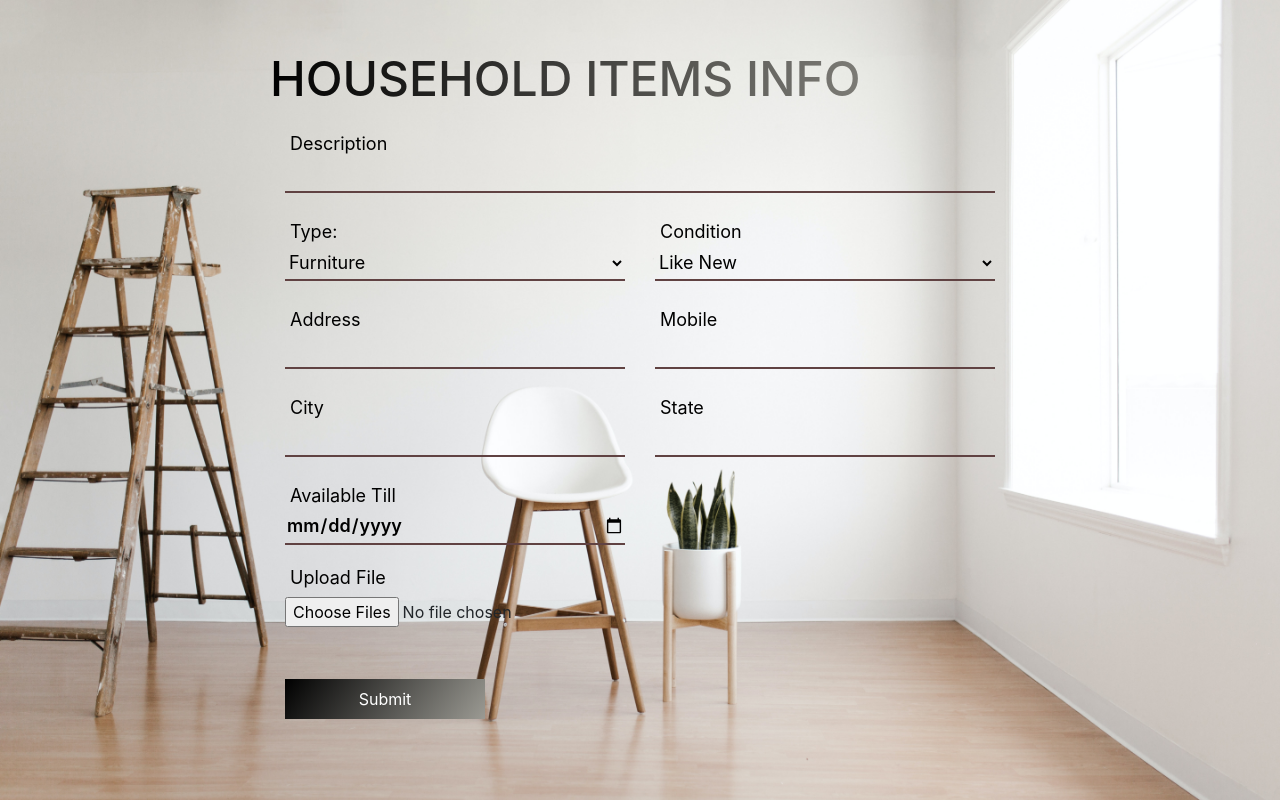
After one commit to nikhilchaudhary0126/goodshare, a Django app: template giveaway/templates/householdItemsPost.html in a window 1280 px wide. The commit adds this page. Run offline with Django 3.2, Linux system fonts and the light colour scheme; the template is opened without the code that fills it, so the values that code supplies are empty; some libraries are stand-ins or nearby versions.

Commit message:
added items

```diff
--- /dev/null
+++ b/giveaway/static/css/itemspost-css.css
@@ -0,0 +1,82 @@
+body{
+    background:url('../imgs/items-bg.jpg');
+    background-size:cover;
+}
+
+.items_info{
+    max-width: 800px;
+    margin: 25px auto;
+    position: relative;
+    box-shadow: 0 0px 0px 0px rgba(0,0,0,0.8);
+    padding: 30px;
+
+}
+.items_info .title{
+    text_transform: uppercase;
+    text_align: center;
+    letter_spacing : 3px;
+    font-size: 3em;
+    line-height: 48px;
+    padding-bottom: 20px;
+    color : #000000;
+    background: linear-gradient(to right, #000000 0%, #9B9A93 100%);
+    -webkit-background-clip: text;
+    -webkit-text-fill-color: transparent;
+}
+.upload-form .form-field{
+    position: relative;
+    margin: 26px 0;
+}
+
+.upload-form .input-text{
+    display: block;
+    background:transparent;
+    width: 100%;
+    height: 36px;
+    border-width: 0 0 2px 0;
+    border-color: #604242;
+    font-size: 18px;
+    line-height: 26px;
+    font-weight:600;
+}
+
+.upload-form .input-text:focus{
+    outline: none;
+}
+
+.upload-form .label{
+    position: absolute;
+    left: 20px;
+    bottom: 11px;
+    font-size: 18px;
+    line-height: 60px;
+    font-weight: 400;
+    color: #000000;
+    cursor: text;
+    transition: transform 0.2s ease-in-out;
+}
+
+.upload-form .dropdown{
+    display: block;
+    width: 100%;
+    height: 36px;
+    background:transparent;
+    color: #000000;
+    border-width: 0 0 2px 0;
+    border-color: #604242;
+    font-size: 18px;
+    font-weight:400;
+}
+
+.upload-form .submit-btn{
+    display: inline-block;
+    background-image: linear-gradient(125deg,#000000,#9B9A93);
+    color: #fff;
+    text_transform: uppercase;
+    letter_spacing:2px;
+    font-size: 16px;
+    padding: 8px 16px;
+    border: none;
+    width: 200px;
+    cursor:pointer;
+}
--- /dev/null
+++ b/giveaway/templates/householdItemsPost.html
@@ -0,0 +1,88 @@
+<!DOCTYPE html>
+<html>
+{% load static %}
+<head>
+    <title>Items Post</title>
+    <link href="https://stackpath.bootstrapcdn.com/bootstrap/4.4.1/css/bootstrap.min.css" rel="stylesheet">
+    <link rel="stylesheet" type="text/css" href="{%  static 'css/itemspost-css.css'  %}">
+</head>
+<body>
+<section class="items_info">
+    <h1 class ="title">HOUSEHOLD ITEMS INFO</h1>
+        <div class="container">
+            {% if messages %}
+                {% for message in messages %}
+                <div class="alert alert-warning alert-dismissible fade show" role="alert">
+                    {{message}}
+                </div>
+                {% endfor %}
+            {% endif %}
+
+        <form method="POST" enctype="multipart/form-data">
+            {% csrf_token %}
+            <div class="upload-form row">
+                <div class ="form-field col-lg-12">
+                    <input id="description" class="input-text" type="text" name="description" value="{{ description }}">
+                    <label for ="description" class="label">Description</label>
+                </div>
+
+                <div class ="form-field col-lg-6">
+                    <select name="type" class="dropdown" id="type" >
+                        <option value="Furniture">Furniture</option>
+                        <option value="Tools">Tools</option>
+                        <option value="Appliances">Appliances</option>
+                        <option value="Other">Other</option>
+                    </select>
+                    <label for="type" class ="label">Type:</label>
+                </div>
+
+                <div class ="form-field col-lg-6">
+                    <select name="condition" class="dropdown" id="condition">
+                        <option value="Like New">Like New</option>
+                        <option value="Good">Good</option>
+                        <option value="Used">Used</option>
+                    </select>
+                    <label for="condition" class ="label">Condition</label>
+                </div>
+
+                <div class ="form-field col-lg-6">
+                    <input id="address" class="input-text" type="text" name="address" value="{{ address }}">
+                    <label for ="address" class="label">Address</label>
+                </div>
+
+                <div class ="form-field col-lg-6">
+                    <input id="contactno" class="input-text" type="text" name="contactno">
+                    <label for ="contactno" class="label">Mobile</label>
+                </div>
+
+                <div class ="form-field col-lg-6">
+                    <input id="city" class="input-text" type="text" name="city" value="{{ city }}">
+                    <label for ="address" class="label">City</label>
+                </div>
+
+                <div class ="form-field col-lg-6">
+                    <input id="state" class="input-text" type="text" name="state" value="{{ state }}">
+                    <label for ="address" class="label">State</label>
+                </div>
+
+                <div class ="form-field col-lg-6">
+                    <input id="pickupdate" class="input-text" type="date" name="pickupdate" value="{{ expiry }}">
+                    <label class="label">Available Till</label>
+                </div>
+
+                <div class ="form-field col-lg-12">
+                    <form action="/action_page.php">
+                        <input type="file" id="image" name="file" value="{{ image }}" multiple>
+                        <label for ="image" class="label">Upload File</label>
+                    </form>
+                </div>
+
+                <div class ="form-field col-lg-12">
+                    <input class ="submit-btn" type="submit" value="Submit" name="">
+                </div>
+            </div>
+        </form>
+        </div>
+    </section>
+</body>
+</html>
--- a/home/templates/giveAway.html
+++ b/home/templates/giveAway.html
@@ -17,7 +17,7 @@
   </div>
   <div class="split right">
     <h1>HOUSEHOLD ITEMS</h1>
-    <a href="household_post/" class="button">Post</a>
+    <a href="items_post/" class="button">Post</a>
   </div>
 </div>
 {% load static %}
```
Also changed, not shown: giveaway/forms.py (+27 -2 lines), giveaway/models.py (+13 -2 lines), giveaway/views.py (+45 -3 lines), db.sqlite3, giveaway/migrations/0005_auto_20220227_0205.py (added), giveaway/static/imgs/items-bg.jpg (added), media/itemspost/1/1-2.jpg (added), media/itemspost/1/1-3.jpg (added), media/itemspost/1/map.jpg (added).
